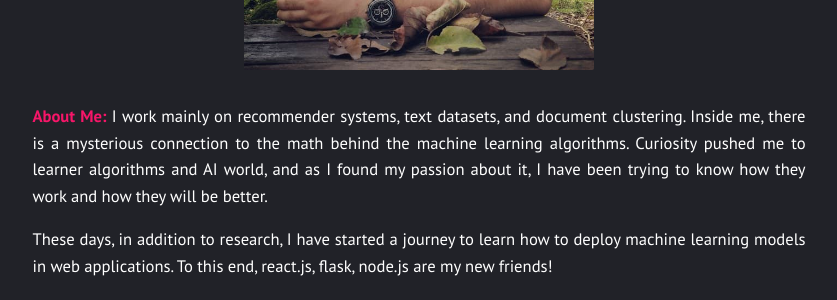
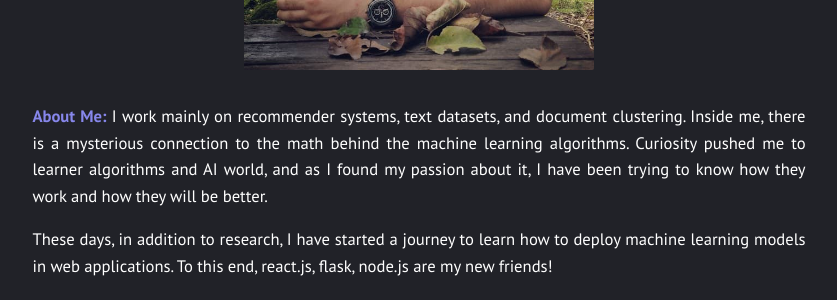
Before and after one commit to rasoulnorouzi/rasoulnorouzi.github.io, a Jekyll site: the page built from index.md, in a window 1280 px wide. Shown: the part 442-742 px from the top of the page, without its empty margins (221-1058 px from the left). Built offline with Jekyll 4.4.1, drawn with Linux system fonts in a browser that asks for light colours.

Commit message:
Update index.md

```diff
--- a/index.md
+++ b/index.md
@@ -5,7 +5,7 @@ layout: page
   <img src="sources/images/profile.jpg" width="350" height="350" alt="Rasoul Norouzi Profile Picture">
 </div>
 
-<b style="color:rgb(247, 22, 105);">About Me: </b> I work mainly on recommender systems, text datasets, and document clustering. Inside me, there is a mysterious connection to the math behind the machine learning algorithms. Curiosity pushed me to learner algorithms and AI world, and as I found my passion about it, I have been trying to know how they work and how they will be better.<br/>
+<b style="color:rgb(135,135,235);">About Me: </b> I work mainly on recommender systems, text datasets, and document clustering. Inside me, there is a mysterious connection to the math behind the machine learning algorithms. Curiosity pushed me to learner algorithms and AI world, and as I found my passion about it, I have been trying to know how they work and how they will be better.<br/>
 
 These days, in addition to research, I have started a journey to learn how to deploy machine learning models in web applications. To this end, react.js, flask, node.js are my new friends!<br/>
 
```
